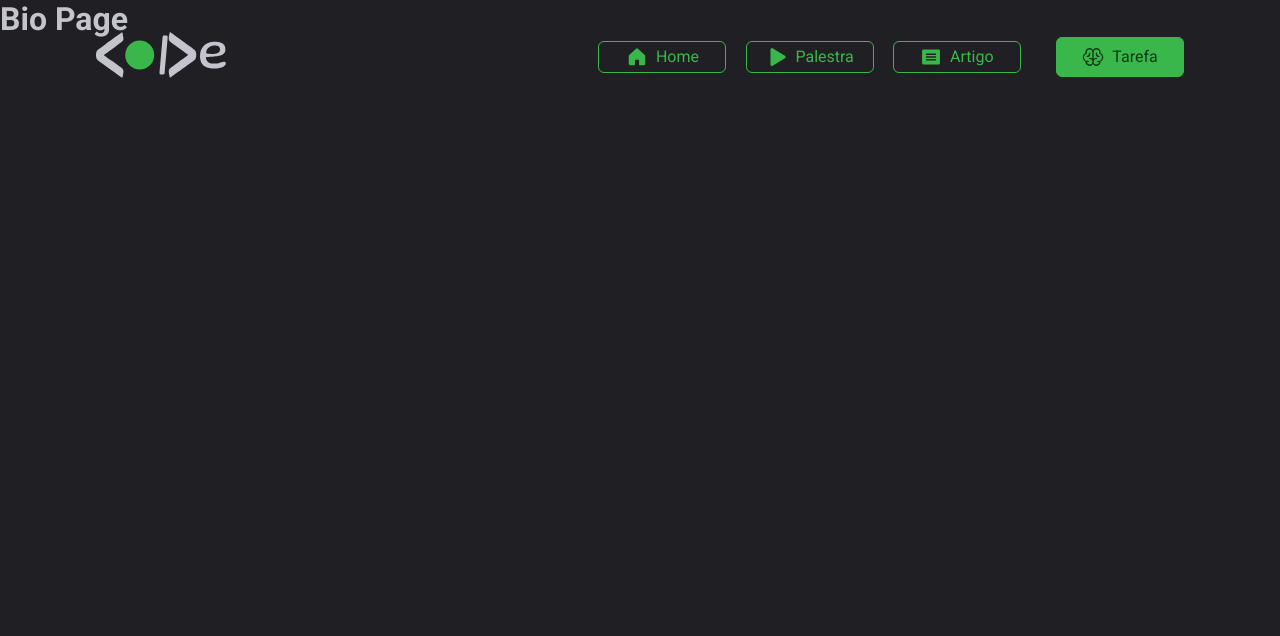
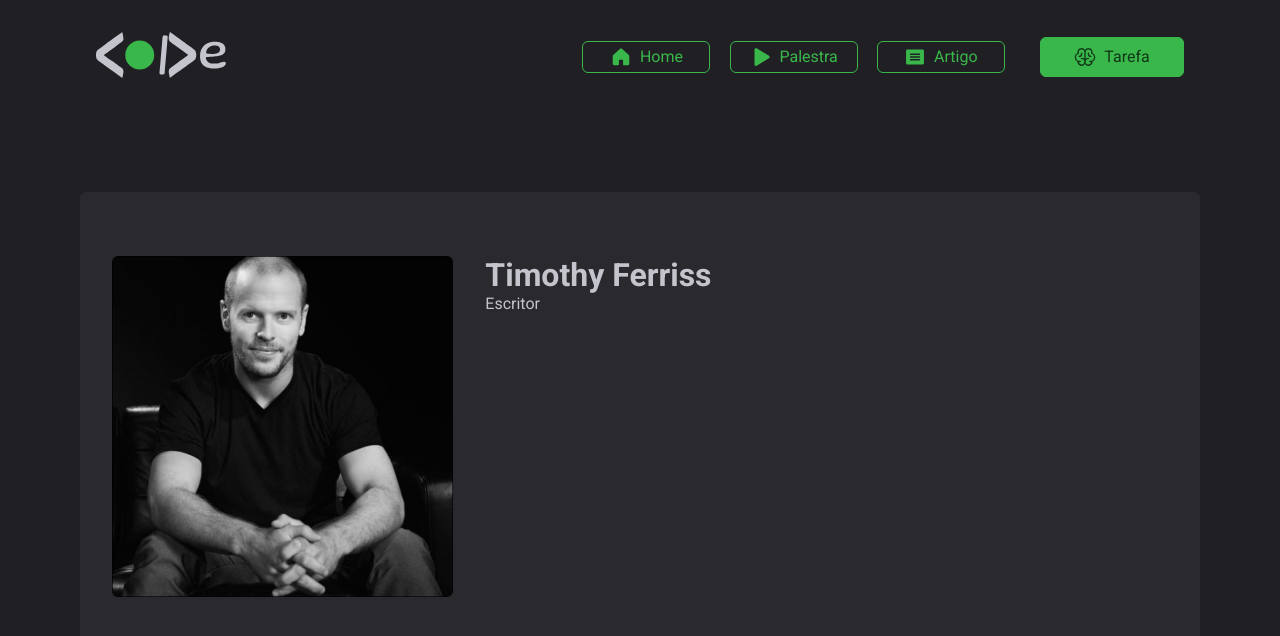
Before and after one commit to wsasouza/you-should-define-your-fears, a React (Vite) app: page /biography in a window 1280 px wide. Shown: the top 636 px of the page. Built offline with nearby package versions, Linux system fonts and the light colour scheme.

Commit message:
Feat: Animate Header

```diff
--- a/src/components/Header/styles.ts
+++ b/src/components/Header/styles.ts
@@ -50,7 +50,17 @@ export const HeaderMenu = styled.div`
       background: ${(props) => props.theme['green-300']};
 
       svg {
-        transform: translateX(6px);
+        transform: scale(1.2);
+        animation: icon 0.5s;
+      }
+
+      @keyframes icon {
+        0% {
+          transform: translateX(0);
+        }
+        100% {
+          transform: translateX(6px);
+        }
       }
     }
   }
@@ -58,11 +68,12 @@ export const HeaderMenu = styled.div`
   a:last-child {
     margin-left: 1rem;
     padding: 8px 16px;
-    color: ${(props) => props.theme['green-700']};
+    width: 9rem;
+    color: ${(props) => props.theme['green-800']};
     background: ${(props) => props.theme['green-300']};
 
     &:hover {
-      background: ${(props) => props.theme['green-100']};
+      background: ${(props) => props.theme['green-500']};
     }
   }
 `
--- a/src/pages/Biography/index.tsx
+++ b/src/pages/Biography/index.tsx
@@ -1,7 +1,20 @@
+import author from '../../assets/tim-ferriss.jpg'
+import { BioContainer, Text } from './styles'
+
 export function Biography() {
   return (
-    <div>
-      <h1>Bio Page</h1>
-    </div>
+    <BioContainer>
+      <img
+        src={author}
+        alt="Foto de Timothy Ferriss"
+        width={400}
+        height={400}
+      />
+      <Text>
+        <h1>Timothy Ferriss</h1>
+        <span>Escritor</span>
+        <p></p>
+      </Text>
+    </BioContainer>
   )
 }
--- /dev/null
+++ b/src/pages/Biography/styles.ts
@@ -0,0 +1,22 @@
+import styled from 'styled-components'
+
+export const BioContainer = styled.main`
+  display: grid;
+  width: 100%;
+  grid-template-columns: 1fr 2fr;
+  margin: 12rem auto 0 auto;
+  max-width: 70rem;
+  padding: 4rem 2rem;
+  background: ${(props) => props.theme['gray-700']};
+  border-radius: 6px;
+  gap: 2rem;
+
+  img {
+    border-radius: 6px;
+    width: 100%;
+    height: 100%;
+    object-fit: cover;
+  }
+`
+
+export const Text = styled.div``
--- a/src/pages/Home/styles.ts
+++ b/src/pages/Home/styles.ts
@@ -3,9 +3,11 @@ import styled from 'styled-components'
 export const HomeContainer = styled.main`
   display: grid;
   grid-template-columns: 2fr 1fr;
-  margin: 15rem auto 0 auto;
+  margin: 12rem auto 0 auto;
   max-width: 70rem;
-  padding: 0 1rem;
+  padding: 4rem 2rem;
+  background: ${(props) => props.theme['gray-700']};
+  border-radius: 6px;
   gap: 2rem;
 `
 
--- a/src/styles/global.ts
+++ b/src/styles/global.ts
@@ -7,11 +7,6 @@ export const GlobalStyle = createGlobalStyle`
     margin: 0;
     padding: 0;
     box-sizing: border-box;
-  }
-
-  :focus {
-    outline: 0;
-    box-shadow: 0 0 0 2px ${(props) => props.theme['green-500']};
   }
 
   body {
--- a/src/styles/themes/default.ts
+++ b/src/styles/themes/default.ts
@@ -10,11 +10,11 @@ export const defaultTheme = {
   'gray-800': '#202024',
   'gray-900': '#121214',
 
-  'green-100': '#77C381',
+  'green-100': '#3DC44F',
   'green-300': '#39B74A',
-  'green-500': '#298535',
-  'green-700': '#113817',
-  'green-800': '#223825',
+  'green-500': '#319E40',
+  'green-700': '#257830',
+  'green-800': '#113817',
 
   'red-300': '#F75A68',
   'red-500': '#AB222E',
```
Also changed, not shown: src/assets/tim-ferriss.jpg (added).
